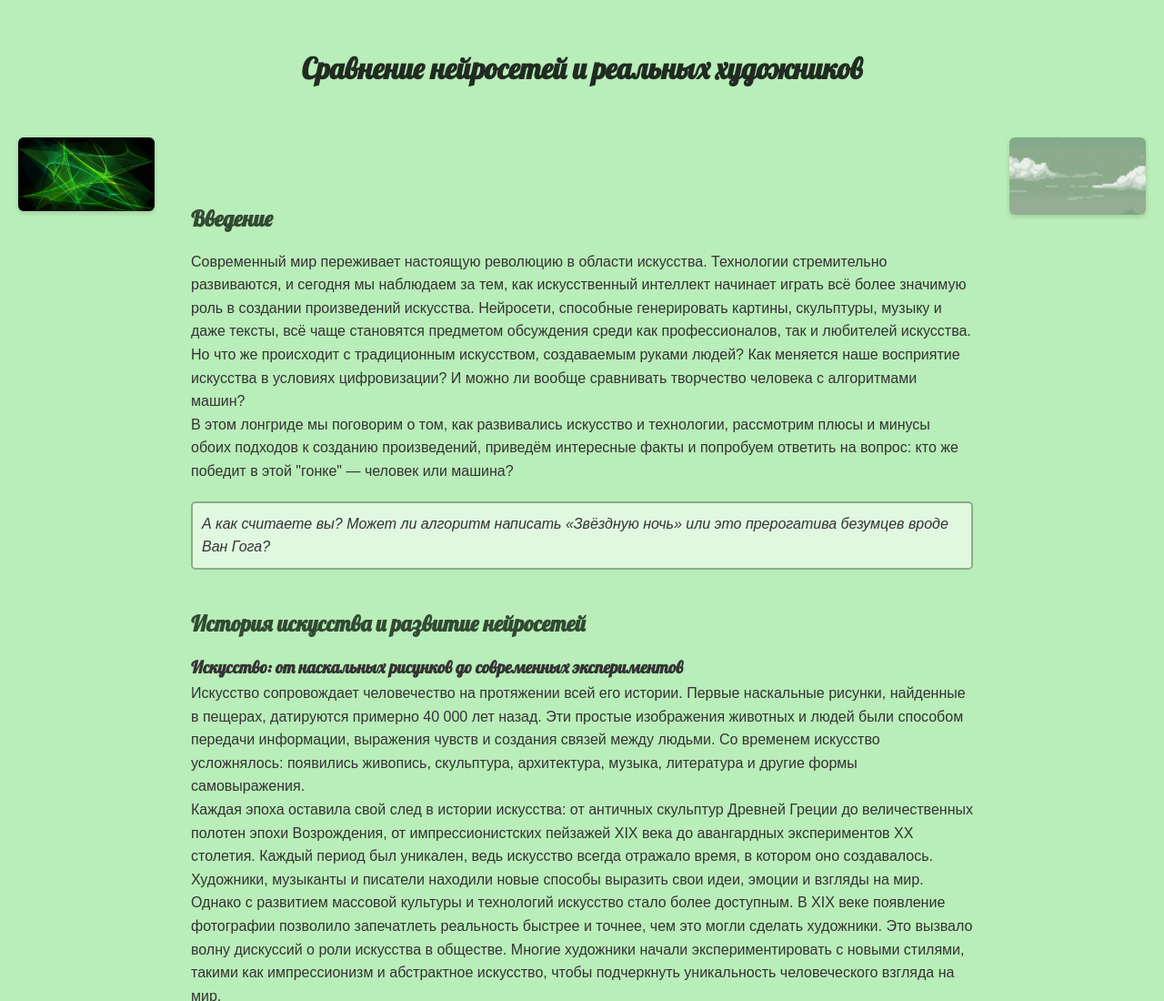
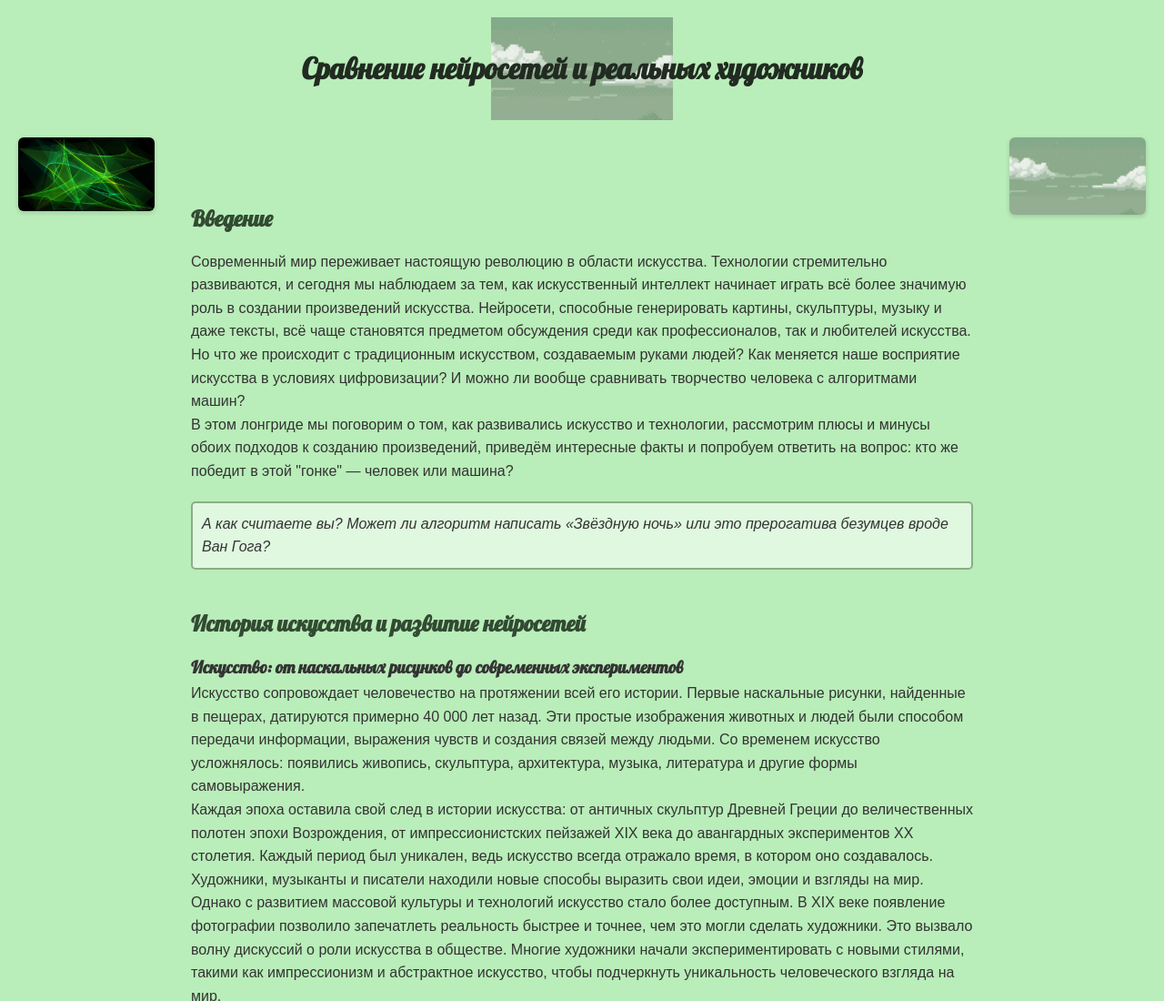
Before and after one commit to lizunpro777/Artist-vs-AI, a plain HTML site: page index.html in a window 1280 px wide. Shown: the top 1100 px of the page at 91% size. Drawn offline with Linux system fonts and the light colour scheme.

Commit message:
Update style.css

```diff
--- a/css/style.css
+++ b/css/style.css
@@ -21,8 +21,8 @@ body {
 /* Шапка сайта с возможностью задать фон в виде изображения */
 .site-header {
   /* Чтобы вместо однотонной подложки использовать фотографию, замените background-color на background-image */
-  background: url("images/A.pdf") no-repeat center center; /* Замените на нужное изображение */
-  background-size: cover;
+  background: url("images/AAAAAA.jpg") no-repeat center center; /* Замените на нужное изображение */
+  background-size: 200px;
   padding: 50px;
   text-align: center;
 }
```
